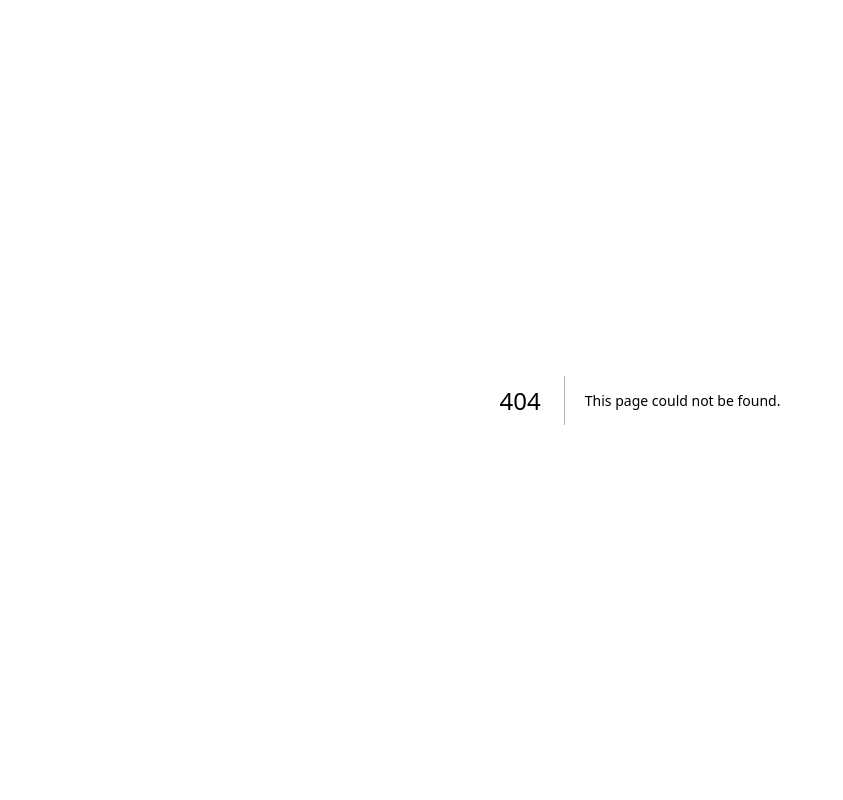
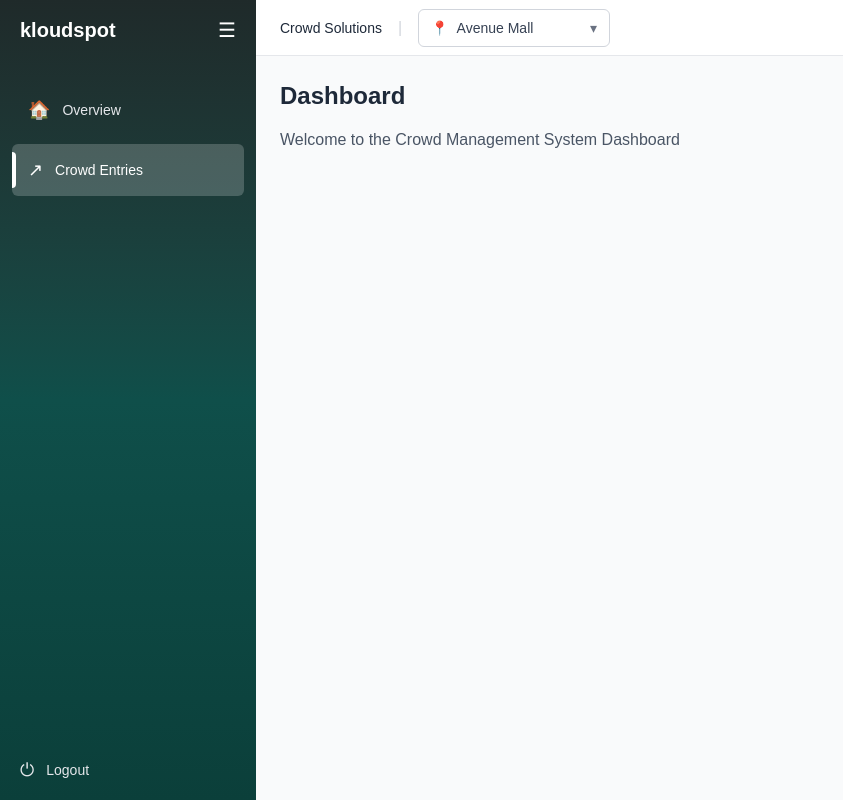
Before and after one commit to ShivamV952/shivam-crowd-management-system, a Next.js app: page /dashboard in a window 1280 px wide. Before the commit this address had no page. Shown: the whole page, without its empty margins (0-843 px from the left). Built offline with nearby package versions, Linux system fonts and the light colour scheme.

Commit message:
dashboard components added

```diff
--- /dev/null
+++ b/app/Components/layout/Sidebar.tsx
@@ -0,0 +1,57 @@
+"use client";
+
+import { useRouter } from "next/navigation";
+
+export default function Sidebar() {
+  const router = useRouter();
+
+  const handleLogout = () => {
+    // Clear any auth state if needed
+    router.push("/login");
+  };
+
+  return (
+    <aside className="flex h-screen w-64 flex-col justify-between bg-gradient-to-b from-[#1f2a2a] via-[#0f4f4a] to-[#0b3f3a] text-white">
+
+      {/* Top Section */}
+      <div>
+        {/* Header */}
+        <div className="flex items-center justify-between px-5 py-4">
+          <div className="flex items-center gap-2">
+            <span className="text-xl font-bold">kloudspot</span>
+          </div>
+          <button className="text-xl">☰</button>
+        </div>
+
+        {/* Navigation */}
+        <nav className="mt-6 space-y-2 px-3">
+
+          {/* Overview */}
+          <button className="flex w-full items-center gap-3 rounded-md px-4 py-3 text-sm text-gray-200 hover:bg-white/10 transition">
+            <span className="text-lg">🏠</span>
+            <span>Overview</span>
+          </button>
+
+          {/* Crowd Entries - Active */}
+          <button className="relative flex w-full items-center gap-3 rounded-md bg-white/20 px-4 py-3 text-sm font-medium">
+            <span className="absolute left-0 top-2 bottom-2 w-1 rounded-r bg-white" />
+            <span className="text-lg">↗</span>
+            <span>Crowd Entries</span>
+          </button>
+
+        </nav>
+      </div>
+
+      {/* Logout */}
+      <div className="px-5 py-4">
+        <button
+          onClick={handleLogout}
+          className="flex items-center gap-3 text-sm text-gray-200 hover:text-white transition"
+        >
+          <span className="text-lg">⏻</span>
+          <span>Logout</span>
+        </button>
+      </div>
+    </aside>
+  );
+}
--- /dev/null
+++ b/app/Components/layout/Topbar.tsx
@@ -0,0 +1,26 @@
+"use client";
+
+import { useState } from "react";
+import LocationDropdown from "../ui/LocationDropdown";
+
+export default function Topbar() {
+  const [selectedLocation, setSelectedLocation] = useState("Avenue Mall");
+
+  return (
+    <header className="flex h-14 w-full items-center gap-4 border-b border-gray-200 bg-white px-6">
+      {/* Title */}
+      <h1 className="text-sm font-medium text-gray-800">
+        Crowd Solutions
+      </h1>
+
+      <span className="text-gray-300">|</span>
+
+      {/* Dropdown */}
+      <LocationDropdown
+        locations={["Avenue Mall", "City Center", "Downtown Plaza"]}
+        selected={selectedLocation}
+        onChange={setSelectedLocation}
+      />
+    </header>
+  );
+}
--- /dev/null
+++ b/app/Components/ui/LocationDropdown.tsx
@@ -0,0 +1,53 @@
+"use client";
+
+import { useState } from "react";
+
+interface LocationDropdownProps {
+  locations: string[];
+  selected: string;
+  onChange: (value: string) => void;
+}
+
+export default function LocationDropdown({
+  locations,
+  selected,
+  onChange,
+}: LocationDropdownProps) {
+  const [open, setOpen] = useState(false);
+
+  return (
+    <div className="relative w-48">
+      {/* Trigger */}
+      <button
+        onClick={() => setOpen(!open)}
+        className="flex w-full items-center justify-between rounded-md border border-gray-300 bg-white px-3 py-2 text-sm text-gray-700 hover:bg-gray-50"
+      >
+        <div className="flex items-center gap-2">
+          <span>📍</span>
+          <span>{selected}</span>
+        </div>
+        <span className="text-gray-500">▾</span>
+      </button>
+
+      {/* Dropdown */}
+      {open && (
+        <div className="absolute z-20 mt-1 w-full rounded-md border border-gray-200 bg-white shadow-sm">
+          {locations.map((location) => (
+            <button
+              key={location}
+              onClick={() => {
+                onChange(location);
+                setOpen(false);
+              }}
+              className={`block w-full px-4 py-2 text-left text-sm hover:bg-gray-100 ${
+                selected === location ? "bg-gray-100 font-medium" : ""
+              }`}
+            >
+              {location}
+            </button>
+          ))}
+        </div>
+      )}
+    </div>
+  );
+}
--- /dev/null
+++ b/app/dashboard/page.tsx
@@ -0,0 +1,29 @@
+import Topbar from "../Components/layout/Topbar";
+import Sidebar from "../Components/layout/Sidebar";
+
+export default function DashboardPage() {
+  return (
+    <div className="flex h-screen overflow-hidden">
+      {/* Sidebar */}
+      <Sidebar />
+
+      {/* Main Content Area */}
+      <div className="flex flex-1 flex-col overflow-hidden">
+        {/* Topbar */}
+        <Topbar />
+
+        {/* Main Content */}
+        <main className="flex-1 overflow-y-auto bg-gray-50 p-6">
+          <div className="mx-auto max-w-7xl">
+            <h2 className="text-2xl font-semibold text-gray-800 mb-4">
+              Dashboard
+            </h2>
+            <p className="text-gray-600">
+              Welcome to the Crowd Management System Dashboard
+            </p>
+          </div>
+        </main>
+      </div>
+    </div>
+  );
+}
```
